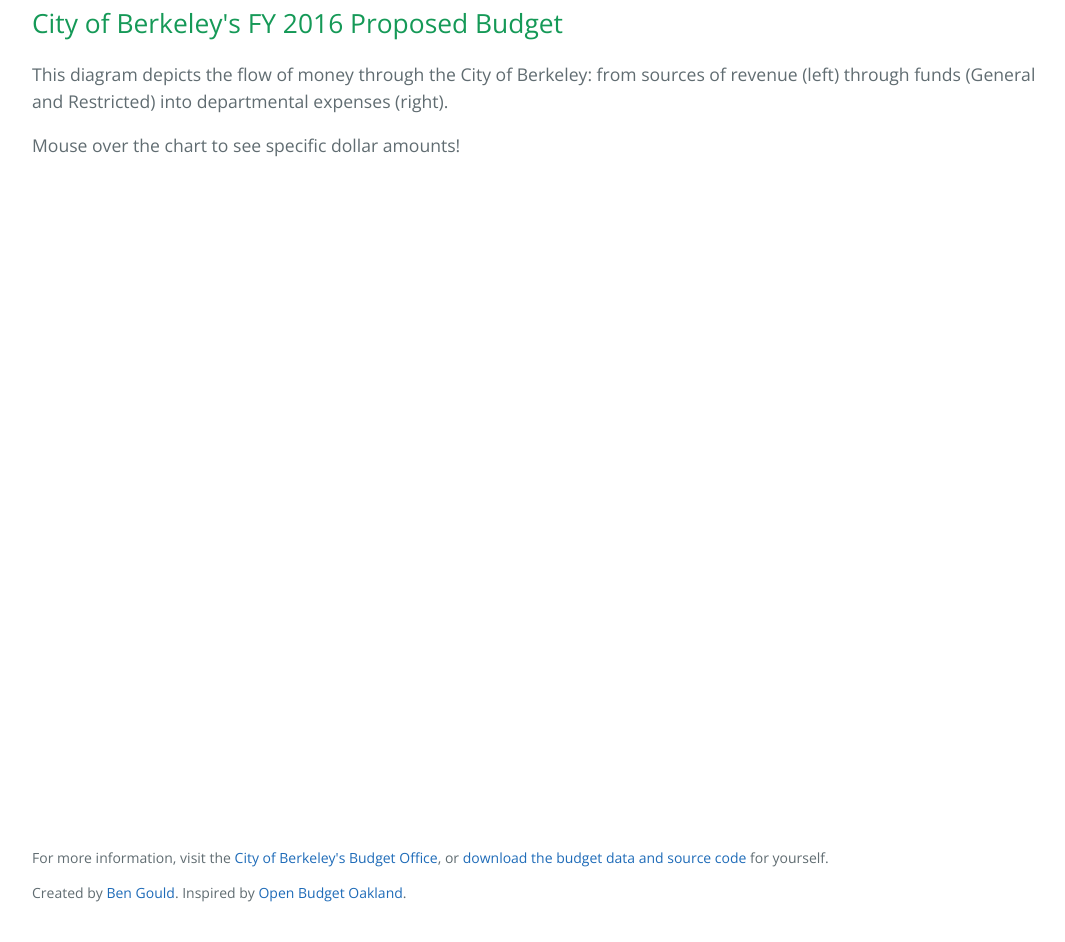
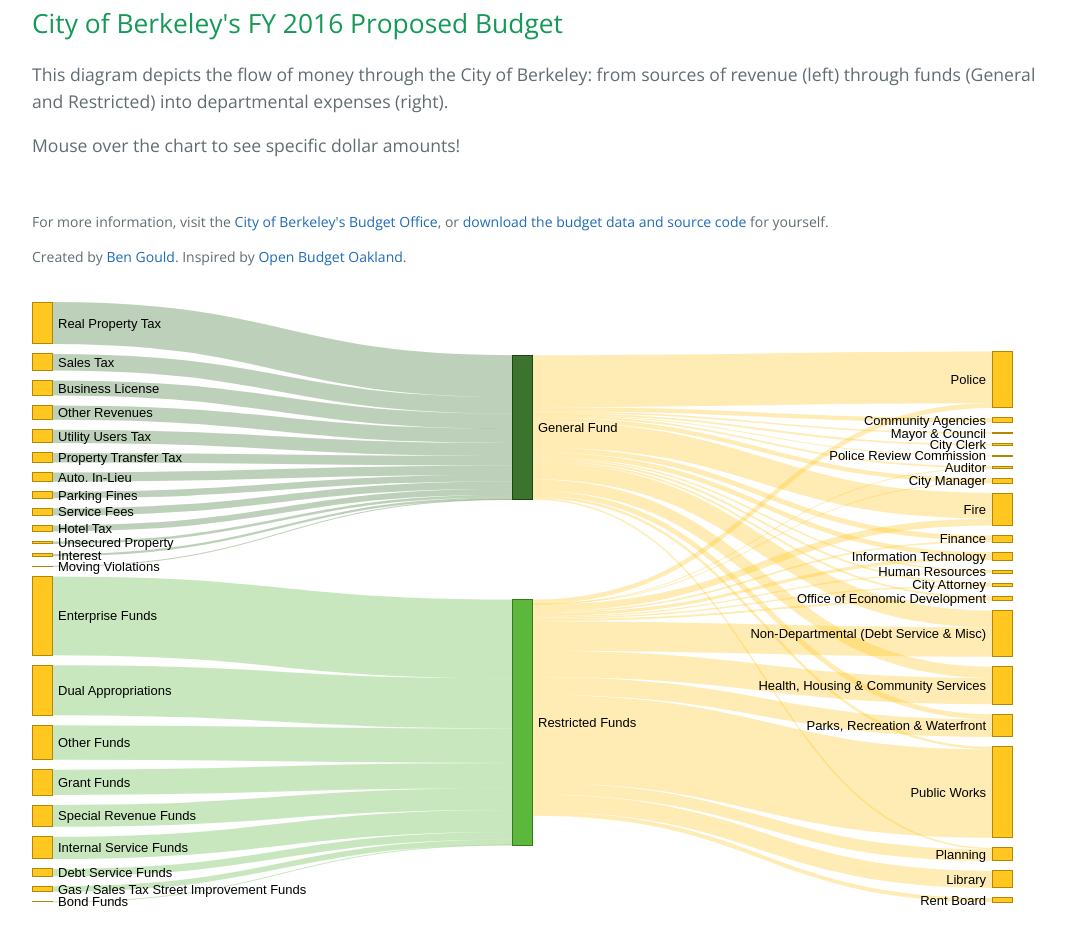
Before and after one commit to bgould132/berkeley-budget-vis, a plain HTML site: page vis.html in a window 1280 px wide. Shown: the whole page, without its empty margins (100-1165 px from the left). Drawn offline with nearby package versions, Linux system fonts and the light colour scheme.

Commit message:
Fixed broken standalone page, removed missing <svg text> portions

```diff
--- a/budgetvis.js
+++ b/budgetvis.js
@@ -1,7 +1,4 @@
 function vis (data) {
-    console.log("Vis started!");
-    //console.log(fy);
-
     var units = "$";
 
     var margin = {top: 20, right: 10, bottom: 10, left: 10},
@@ -13,20 +10,21 @@ function vis (data) {
         color = d3.scale.category20();
 
     // append the svg canvas to the page
-    var svg = d3.select("#chart").append("svg").classed("sankeyChart", true)
-        .attr("width", width + margin.left + margin.right)
+    var svg = d3.select("#chart").append("svg");
+    svg.classed("sankeyChart", true);
+    svg.attr("width", width + margin.left + margin.right)
         .attr("height", height + margin.top + margin.bottom);
-
+/*
     svg.append("text")
         .text("Revenues")
-        .attr("y", -margin.top * 0.25)
+        .attr("y", 10)//-margin.top * 0.25)
         .attr("x", 0);
 
     svg.append("text")
         .text("Expenses")
-        .attr("y", -margin.top * 0.25)
+        .attr("y", 10)//-margin.top * 0.25)
         .attr("x", width)
-        .attr("text-anchor", "end");
+        .attr("text-anchor", "end");*/
 
     // Set the sankey diagram properties
     var sankey = d3.sankey()
@@ -35,11 +33,6 @@ function vis (data) {
         .size([width, height]);
 
     var path = sankey.link();
-
-    // load the data
-    //d3.csv("https://bgould132.github.io/berkeley-budget-vis/Budget data/" + fy + "budget.csv", function(error, data) {
-        console.log("Data loaded!");
-
 
     svg.append("g")
     .attr("transform",
@@ -238,7 +231,4 @@ function vis (data) {
     sankey.relayout();
     link.attr("d", path);
     }
-    //});
-        console.log("Vis finished!");
-
 };
--- a/vis.html
+++ b/vis.html
@@ -78,14 +78,21 @@
             <script src="sankey.js"></script>
             <script src="budgetvis.js"></script>
             <script type="text/javascript">
-                vis("fy2016");
-                //var news = function news() {console.log(fy.value);};
-                /*for (var i = 2013; i < 2018; i++) {
+                d3.csv("https://bgould132.github.io/berkeley-budget-vis/Budget data/fy2016budget.csv", function(error, data) {
+                        vis(data);
+                    });
+               /* var news = function news() {console.log(fy.value);};
+                for (var i = 2013; i < 2018; i++) {
                     d3.select("#fy").append("option").attr("value", function() {return ("fy" + i);}).text(function() {return ("FY " + i)});
                 }
                 $("#fy").change(news);
-                $("#fy").change(function () {vis(fy.value);
-                                            console.log(fy.value);});*/
+                $("#fy").change(function () {
+                    d3.csv("https://bgould132.github.io/berkeley-budget-vis/Budget data/" + fy.value + "budget.csv", function(error, data) {
+                        d3.select(".sankeyChart").remove();
+                        vis(data);
+                    });
+
+                });*/
                 //d3.select("#fy").on("change", vis(fy.value));
                 //d3.select("#fy").on("change", news);
             </script>
```
Also changed, not shown: index.html (+1 -2 lines). Lines whose indentation alone changed are shown as unchanged.
